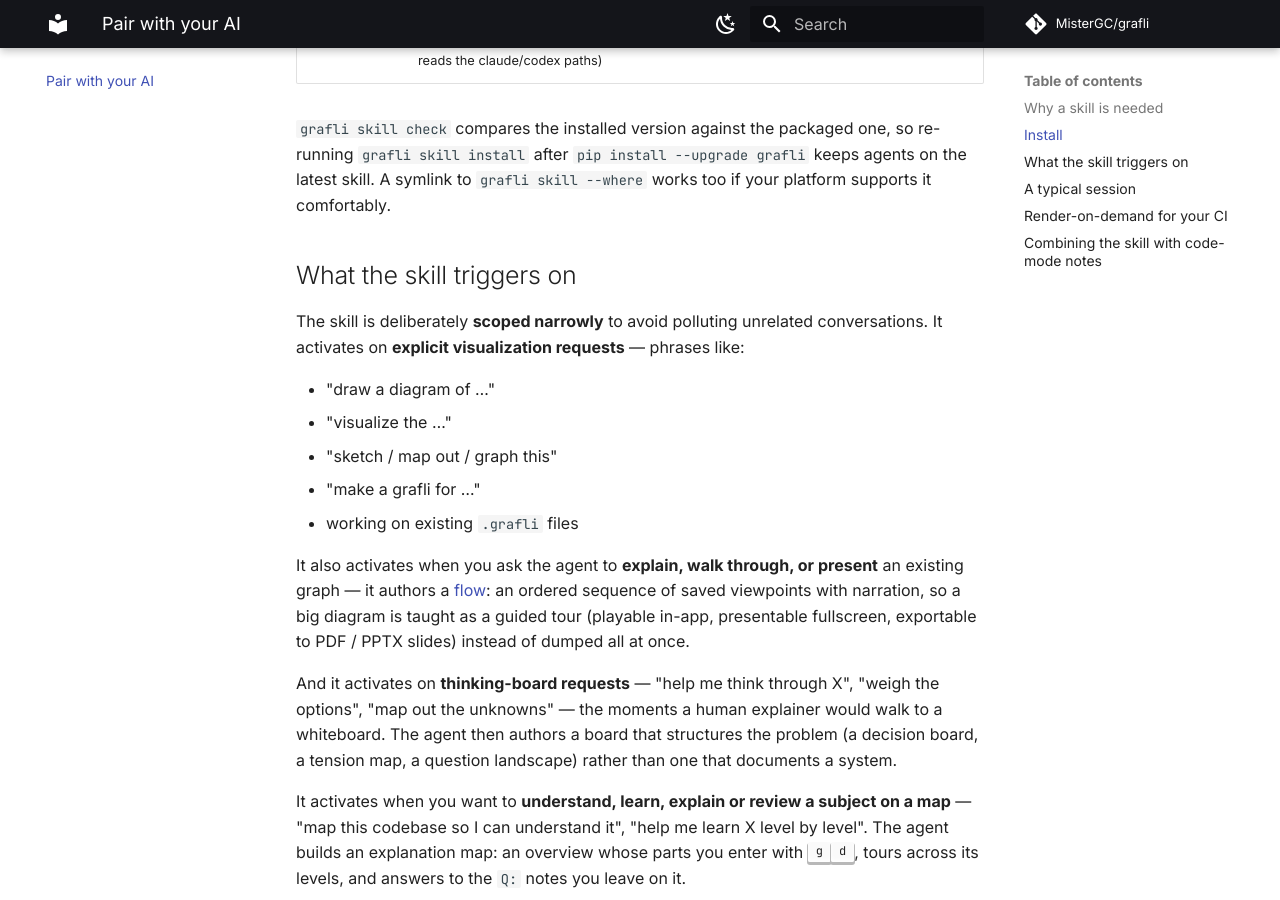
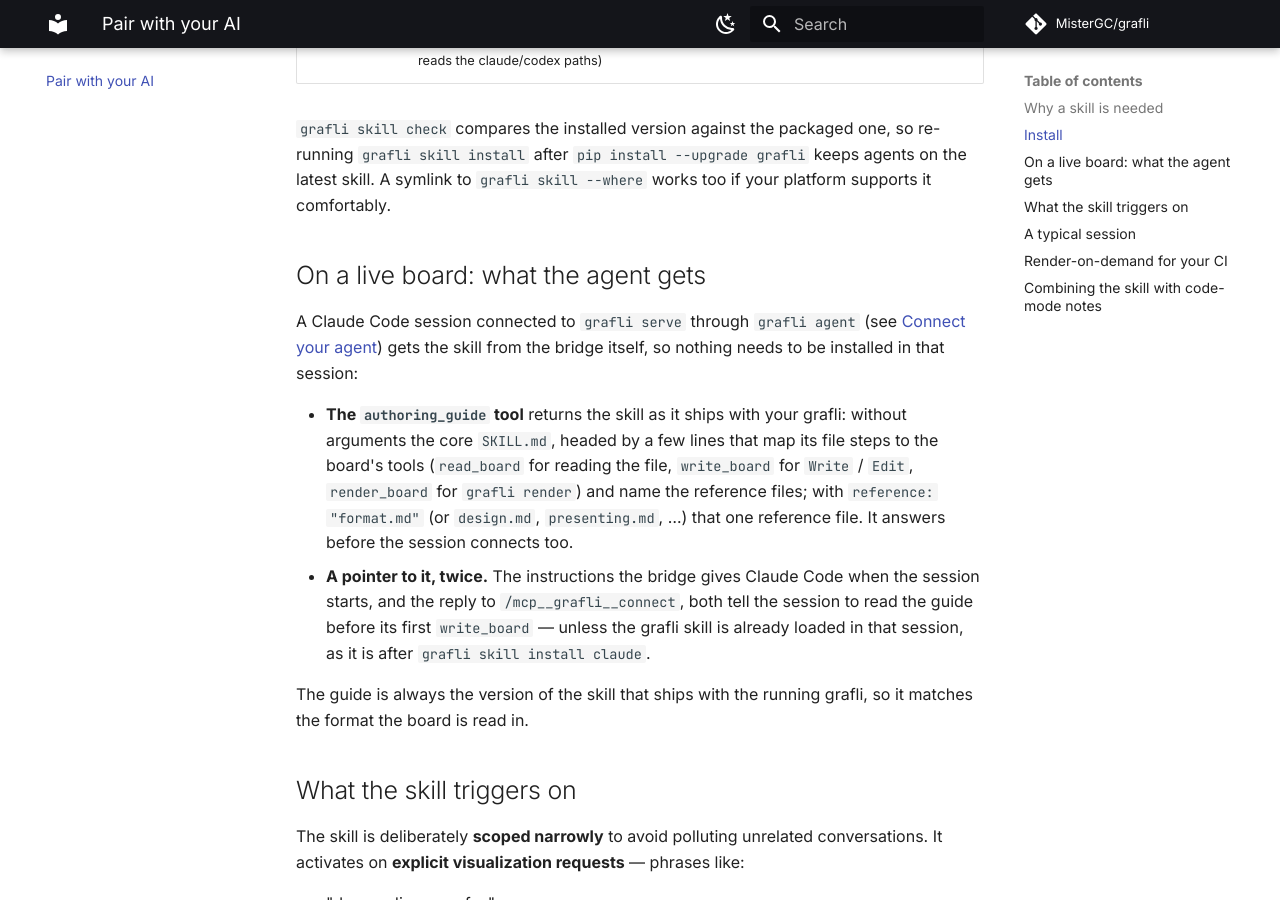
Before and after one commit to MisterGC/grafli, an MkDocs documentation site: the page built from docs/ai.md, in a window 1280 px wide and 900 px high, scrolled down 2224 px. Built offline with MkDocs 1.6.1 and Material for MkDocs 9.7.7, drawn with Linux system fonts in a browser that asks for light colours; comment, search, counter and statistics services are not loaded.

Commit message:
Say in ai.md, navigating.md and the changelog what the connected agent gets

```diff
--- a/docs/ai.md
+++ b/docs/ai.md
@@ -83,6 +83,29 @@ packaged one, so re-running `grafli skill install` after
 `pip install --upgrade grafli` keeps agents on the latest skill. A
 symlink to `grafli skill --where` works too if your platform supports
 it comfortably.
+
+## On a live board: what the agent gets
+
+A Claude Code session connected to `grafli serve` through `grafli agent`
+(see [Connect your agent](navigating.md#connect-your-agent-a-claude-code-session-you-run))
+gets the skill from the bridge itself, so nothing needs to be installed in
+that session:
+
+- **The `authoring_guide` tool** returns the skill as it ships with your
+  grafli: without arguments the core `SKILL.md`, headed by a few lines that
+  map its file steps to the board's tools (`read_board` for reading the
+  file, `write_board` for `Write` / `Edit`, `render_board` for
+  `grafli render`) and name the reference files; with
+  `reference: "format.md"` (or `design.md`, `presenting.md`, …) that one
+  reference file. It answers before the session connects too.
+- **A pointer to it, twice.** The instructions the bridge gives Claude
+  Code when the session starts, and the reply to `/mcp__grafli__connect`,
+  both tell the session to read the guide before its first `write_board`
+  — unless the grafli skill is already loaded in that session, as it is
+  after `grafli skill install claude`.
+
+The guide is always the version of the skill that ships with the running
+grafli, so it matches the format the board is read in.
 
 ## What the skill triggers on
 
```
Also changed, not shown: CHANGELOG.md (+11 -0 lines), docs/navigating.md (+3 -0 lines).
